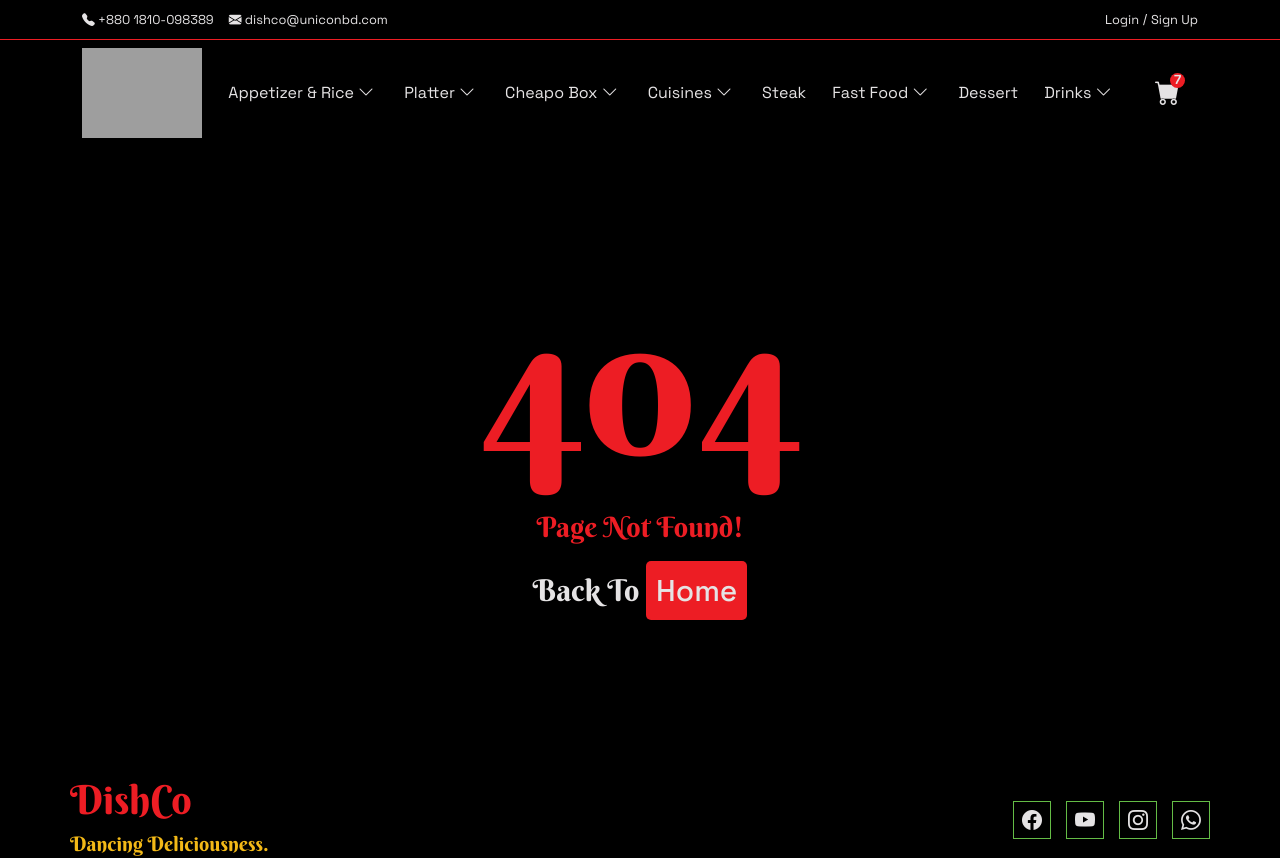
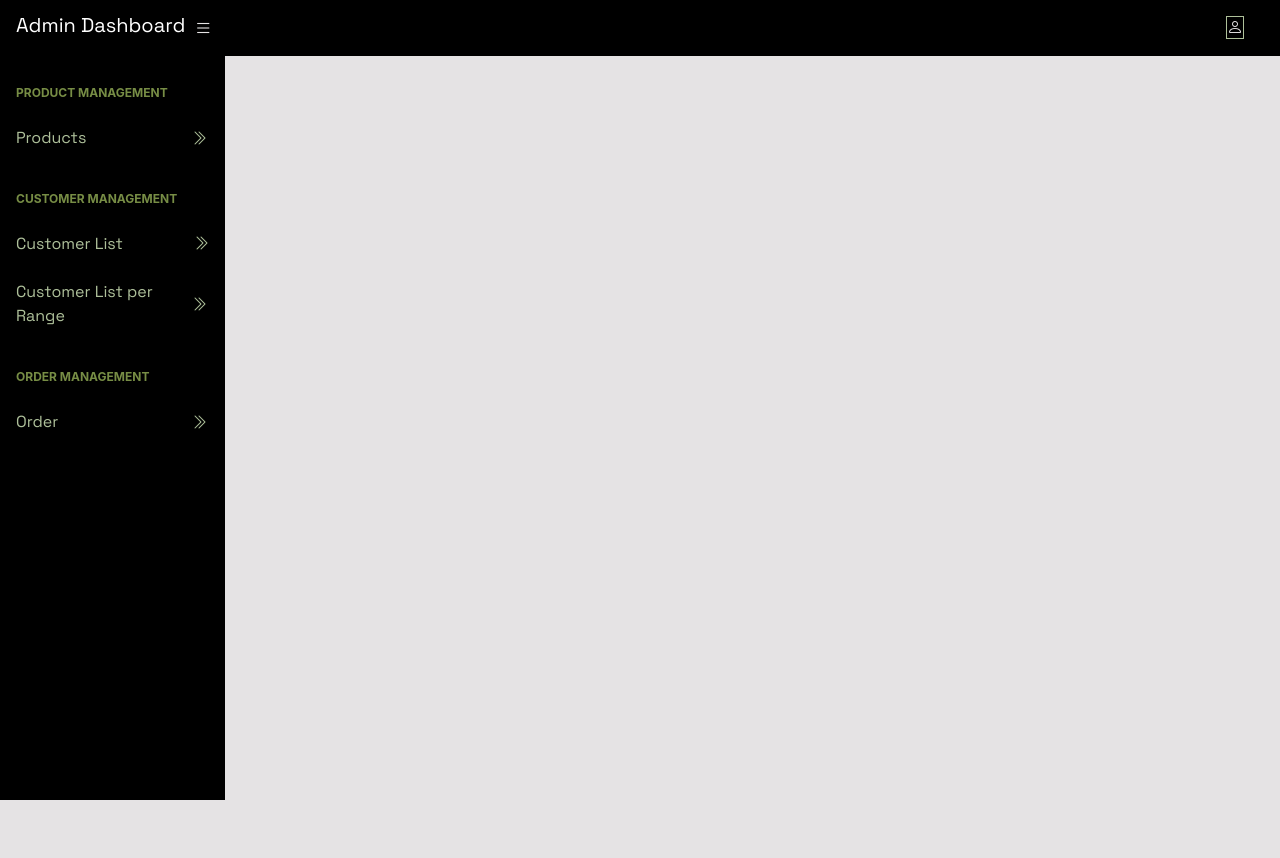
Before and after one commit to Unicon-Solution-Limited/dishco_frontend, a React (Create React App) app: page /allProduct in a window 1280 px wide. Shown: the top 858 px of the page. After the commit the page ends 800 px from the top, so only its background shows below. Built offline with nearby package versions, Linux system fonts and the light colour scheme; no server answers; grey boxes are pictures that could not be loaded.

Commit message:
product management page created

```diff
--- a/src/App.js
+++ b/src/App.js
@@ -5,8 +5,11 @@ import RouterChangeTop from "./Components/Shared/RouterChangeTop/RouterChangeTop
 import Login from "./Components/Authentication/Login/Login";
 import Signup from "./Components/Authentication/Signup/Signup";
 import ForgotPassword from "./Components/Authentication/ForgotPassword/ForgotPassword";
+// ************** Dashboard router start
 import Dashboard from "./Components/Dashboard/Dashboard";
-import CreateProduct from "./Components/Dashboard/DashboardPage/CreateProduct/CreateProduct";
+import CreateProduct from "./Components/Dashboard/DashboardPage/ProductManagement/CreateProduct";
+import AllProduct from "./Components/Dashboard/DashboardPage/ProductManagement/AllProduct";
+// ************** Dashboard router end
 import DisplayProduct from "./Components/DisplayProduct/DisplayProduct";
 import SingleProduct from "./Components/DisplayProduct/SingleProduct/SingleProduct";
 import Cart from "./Components/Cart/Cart";
@@ -33,9 +36,14 @@ function App() {
             <Signup />
           </Route>
 
+          {/* Dashboard router start */}
           <Route path="/createProduct">
             <CreateProduct />
           </Route>
+          <Route path="/allProduct">
+            <AllProduct />
+          </Route>
+          {/* Dashboard router end */}
 
           <Route path="/forgotPassword">
             <ForgotPassword />
--- /dev/null
+++ b/src/Components/Dashboard/DashboardPage/ProductManagement/AllProduct.js
@@ -0,0 +1,20 @@
+import React from "react";
+import SidebarNav from "../../Layouts/SidebarNav";
+import TopbarNav from "../../Layouts/TopbarNav";
+import "./ProductManagement.css";
+
+const AllProduct = () => {
+  return (
+    <>
+      <TopbarNav />
+      <div id="layoutSidenav">
+        <SidebarNav />
+        <div id="layoutSidenav_content">
+          <main>pk</main>
+        </div>
+      </div>
+    </>
+  );
+};
+
+export default AllProduct;
--- a/src/Components/Dashboard/DashboardPage/CreateProduct/CreateProduct.js
+++ b/src/Components/Dashboard/DashboardPage/ProductManagement/CreateProduct.js
@@ -2,6 +2,7 @@ import React, { useRef, useState } from "react";
 import axios from "axios";
 import TopbarNav from "../../Layouts/TopbarNav";
 import SidebarNav from "../../Layouts/SidebarNav";
+import "./ProductManagement.css";
 
 const CreateProduct = () => {
   const [loading, setLoading] = useState(false);
--- a/src/Components/Dashboard/Layouts/SidebarNav.js
+++ b/src/Components/Dashboard/Layouts/SidebarNav.js
@@ -33,7 +33,7 @@ const SidebarNav = () => {
                 data-bs-parent="#sidenavAccordion"
               >
                 <nav className="sb-sidenav-menu-nested nav">
-                  <Link className="nav-link collapse_sub_menu" to="/">
+                  <Link className="nav-link collapse_sub_menu" to="/allProduct">
                     All Products
                   </Link>
                   <Link
```
Also changed, not shown: src/Components/Dashboard/DashboardPage/ProductManagement/ProductManagement.css (added).
